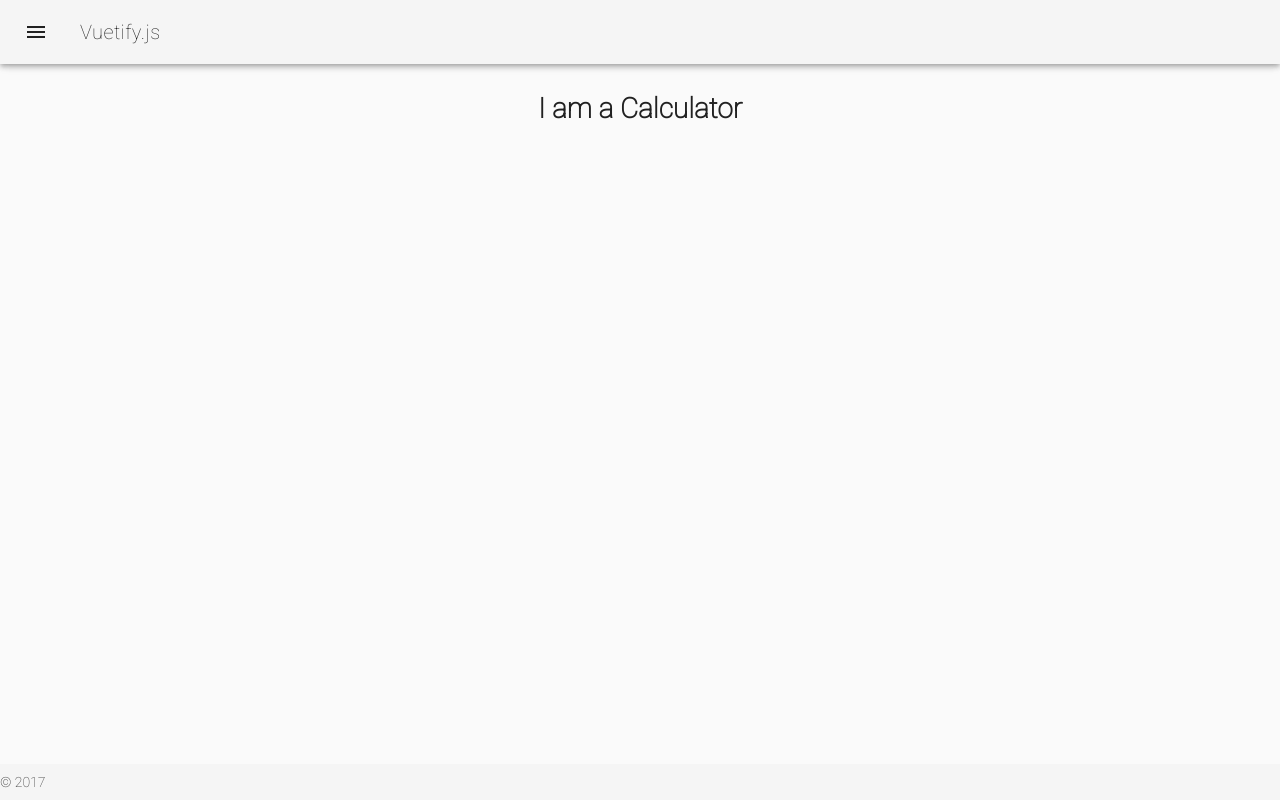
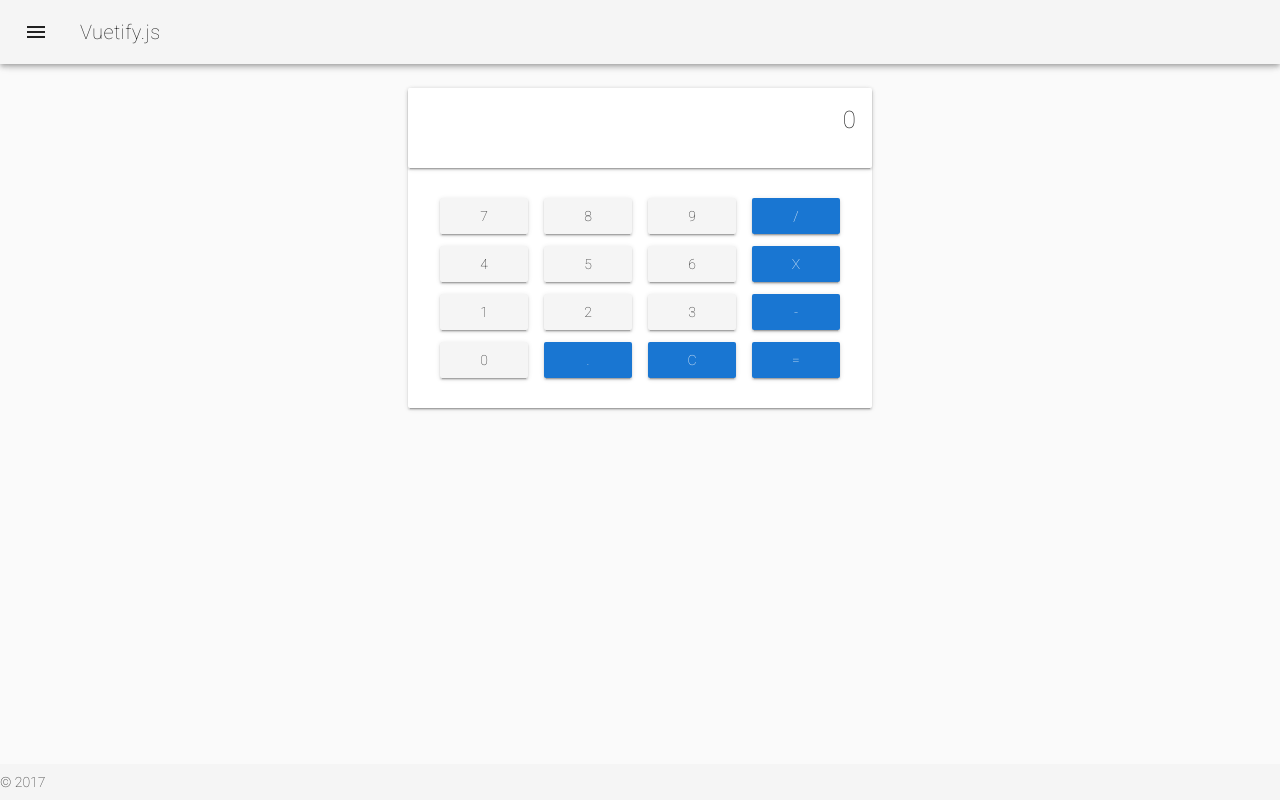
Before and after one commit to shadskii/vue-calculator, a Vue app: page / in a window 1280 px wide. Built offline with nearby package versions, Linux system fonts and the light colour scheme.

Commit message:
Calculator mostly implemented

```diff
--- a/src/App.vue
+++ b/src/App.vue
@@ -33,7 +33,7 @@
 
     </v-toolbar>
     <v-content>
-      <calculator/>
+      <main-layout/>
     </v-content>
 
     <v-footer :fixed="fixed" app>
@@ -43,11 +43,11 @@
 </template>
 
 <script>
-import Calculator from "./components/Calculator";
+import MainLayout from "./components/MainLayout";
 export default {
   name: "App",
   components: {
-    Calculator
+    MainLayout
   },
   data() {
     return {
--- a/src/components/Calculator.vue
+++ b/src/components/Calculator.vue
@@ -1,35 +1,139 @@
 <template>
-  <v-container fluid>
-    <v-slide-y-transition mode="out-in">
-      <v-layout column align-center>
-        <h1>I am a Calculator</h1>
-      </v-layout>
-    </v-slide-y-transition>
-  </v-container>
+    <v-card>
+        <!-- <div class='elevation-3'>5-5</div> -->
+        <v-card>
+            <v-card-text>
+                <p class="text-xs-right headline">{{value}}</p>
+            </v-card-text>
+        </v-card>
+        <div class='container'>
+            <v-btn
+            class="item"
+            v-for="key in keys"
+            :key="key"
+            :v-text="key"
+            :color="getColor(key)"
+            @click="doOp(key)"
+            >
+                {{key}}
+            </v-btn>
+        </div>
+    </v-card>
 </template>
 
 <script>
+const DIVIDE = "/";
+const ADD = "+";
+const SUBTRACT = "-";
+const MULTIPLY = "X";
+const EQUAL = "=";
+const CLEAR = "C";
+const DECIMAL = ".";
+
+const doMath = (val1, val2, op) => {
+  switch (op) {
+    case ADD:
+      return val1 + val2;
+    case SUBTRACT:
+      return val1 - val2;
+    case MULTIPLY:
+      return val1 * val2;
+    case DIVIDE:
+      return val1 / val2;
+    default:
+      return 0;
+  }
+};
 export default {
   name: "Calculator",
+  data() {
+    return {
+      val1: 0,
+      val2: 0,
+      activeKey: "",
+      keys: [
+        7,
+        8,
+        9,
+        DIVIDE,
+        4,
+        5,
+        6,
+        MULTIPLY,
+        1,
+        2,
+        3,
+        SUBTRACT,
+        0,
+        DECIMAL,
+        CLEAR,
+        EQUAL
+      ]
+    };
+  },
+  computed: {
+    value() {
+      if (this.activeKey === "") {
+        return this.val1;
+      }
+      return this.val2;
+    }
+  },
   props: {
     msg: String
+  },
+  methods: {
+    doOp(key) {
+      if (isNaN(key)) {
+        switch (key) {
+          case ADD:
+          case SUBTRACT:
+          case MULTIPLY:
+          case DIVIDE:
+            this.activeKey = key;
+            break;
+          case EQUAL:
+            this.val1 = doMath(this.val1, this.val2, this.activeKey);
+            this.activeKey = "";
+            this.val2 = 0;
+            break;
+          case CLEAR:
+            this.val1 = 0;
+            this.val2 = 0;
+            this.activeKey = "";
+            break;
+        }
+      } else {
+        if (this.activeKey === "") {
+          this.val1 = this.val1 * 10 + key;
+        } else {
+          this.val2 = this.val2 * 10 + key;
+        }
+      }
+    },
+    getColor(key) {
+      if (!isNaN(key)) {
+        return "";
+      }
+      if (this.activeKey === key) {
+        return "accent";
+      }
+      return "primary";
+    }
   }
 };
 </script>
 
 <style scoped>
-h3 {
-  margin: 40px 0 0;
+.container {
+  display: grid;
+  grid-template-rows: 25% 25% 25% 25%;
+  grid-template-columns: 25% 25% 25% 25%;
+  grid-gap: 0em;
 }
-ul {
-  list-style-type: none;
-  padding: 0;
-}
-li {
-  display: inline-block;
-  margin: 0 10px;
-}
-a {
-  color: #42b983;
+
+.item {
+  display: grid;
+  justify-content: center;
 }
 </style>
--- /dev/null
+++ b/src/components/MainLayout.vue
@@ -0,0 +1,37 @@
+<template>
+  <v-container fluid>
+      <v-layout column align-center>
+        <calculator/>
+      </v-layout>
+  </v-container>
+</template>
+
+<script>
+import Calculator from "./Calculator";
+export default {
+  name: "MainLayout",
+  props: {
+    msg: String
+  },
+  components: {
+    Calculator
+  }
+};
+</script>
+
+<style scoped>
+h3 {
+  margin: 40px 0 0;
+}
+ul {
+  list-style-type: none;
+  padding: 0;
+}
+li {
+  display: inline-block;
+  margin: 0 10px;
+}
+a {
+  color: #42b983;
+}
+</style>
```
